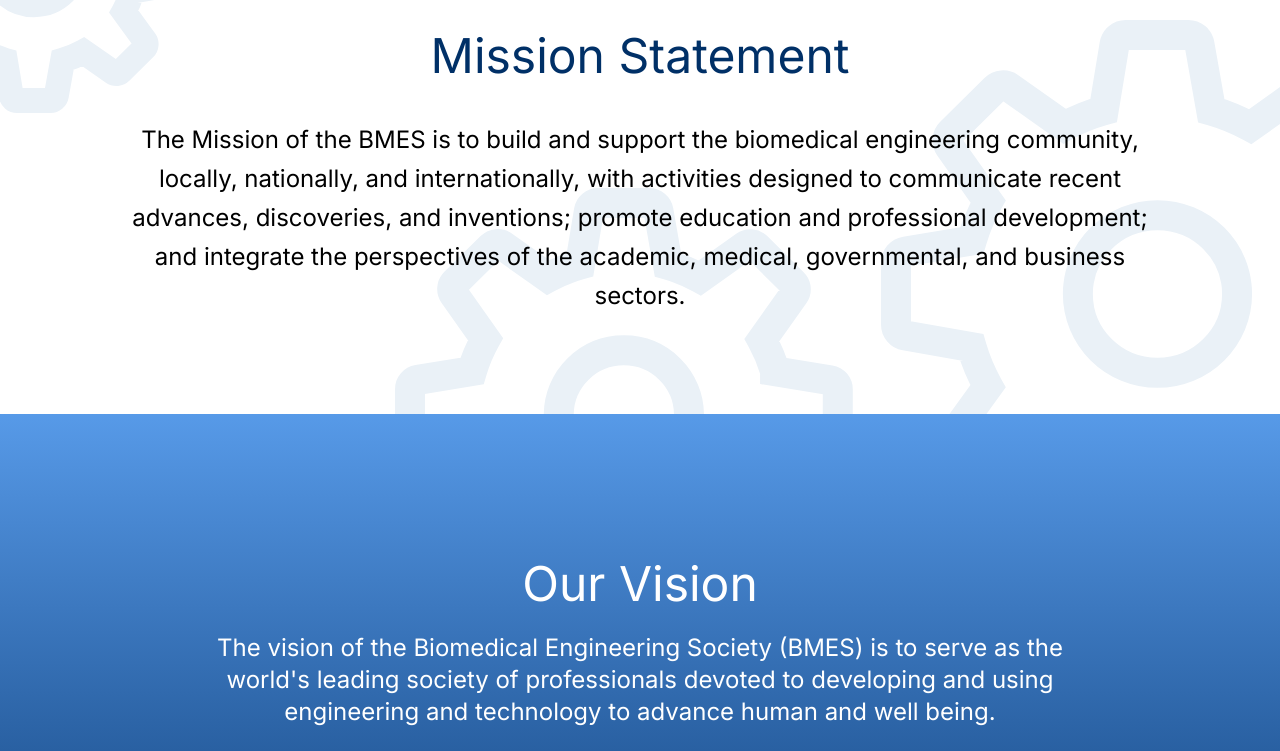
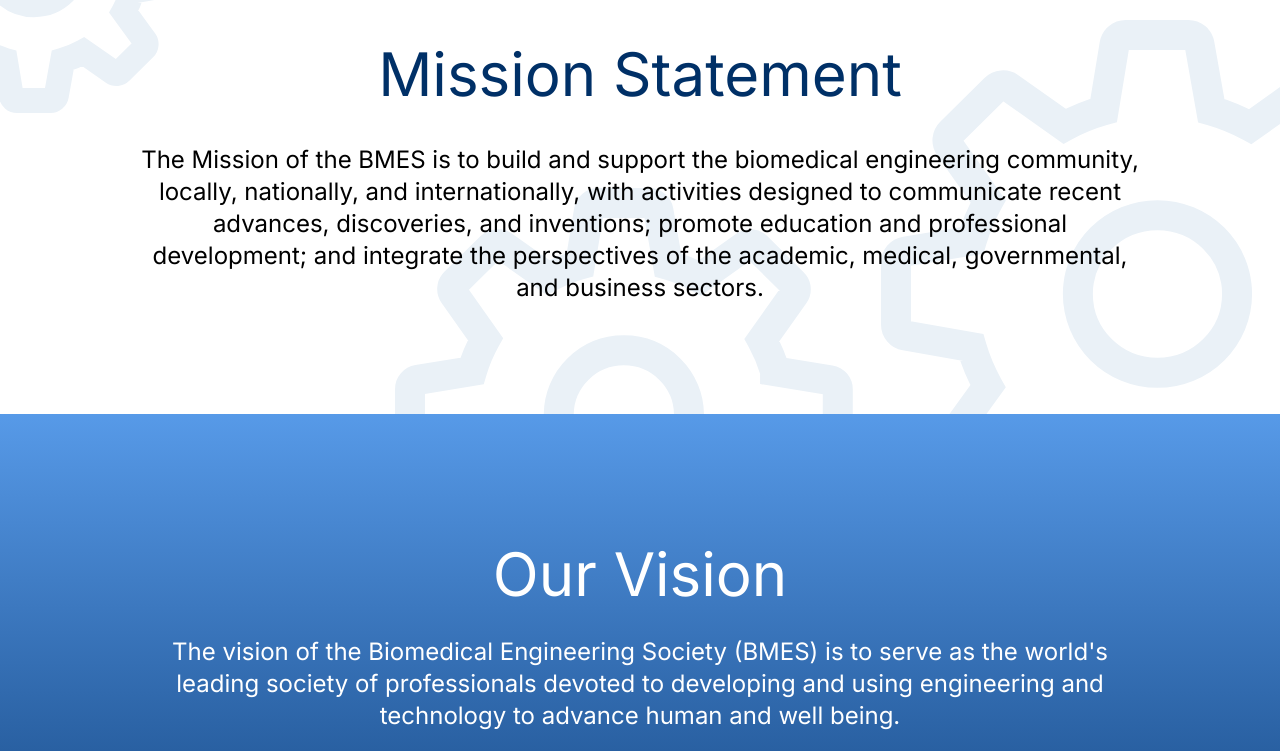
Before and after one commit to acm-ucr/bmes-website, a Next.js app: page /about in a window 1280 px wide. Shown: the part 480-1231 px from the top of the page. Built offline with nearby package versions, Linux system fonts and the light colour scheme.

Commit message:
About animation fixes

```diff
--- a/src/components/about/Mission.tsx
+++ b/src/components/about/Mission.tsx
@@ -10,9 +10,16 @@
 
 import { motion } from "motion/react";
 
+const missionAnimation = {
+  initial: { opacity: 0, y: -20 },
+  whileInView: { opacity: 1, y: 0 },
+  transition: { duration: 0.8 },
+  viewport: { once: true },
+};
+
 const Mission = () => {
   return (
-    <div className="relative flex h-[60vh] w-full items-center justify-center overflow-hidden bg-white px-4 py-16 md:py-20">
+    <div className="relative flex h-[60vh] items-center justify-center overflow-hidden p-4">
       <Image
         src={gear1}
         alt="Decorative gear in the top left corner"
@@ -49,20 +56,17 @@
         aria-hidden="true"
         className="pointer-events-none absolute top-1/2 right-0 z-0 block lg:hidden"
       />
-      <div className="relative z-10 mx-auto max-w-5xl text-center">
+      <div className="relative z-10 text-center md:w-4/5">
         <motion.div
-          initial={{ opacity: 0, y: -40 }}
-          whileInView={{ opacity: 1, y: 0 }}
-          transition={{ duration: 1 }}
-          className="text-bmes-blue-200 mb-4 text-3xl sm:text-4xl lg:text-5xl"
+          {...missionAnimation}
+          className="text-bmes-blue-200 mb-4 text-3xl md:text-5xl lg:text-6xl"
         >
           Mission Statement
         </motion.div>
         <motion.div
-          initial={{ opacity: 0, y: -40 }}
-          whileInView={{ opacity: 1, y: 0 }}
-          transition={{ duration: 1 }}
-          className="pt-4 text-base leading-relaxed sm:text-lg md:text-xl lg:pt-6 lg:text-2xl"
+          {...missionAnimation}
+          transition={{ delay: 0.2 }}
+          className="pt-4 text-lg md:text-xl lg:pt-6 lg:text-2xl"
         >
           The Mission of the BMES is to build and support the biomedical
           engineering community, locally, nationally, and internationally, with
--- a/src/components/about/Vision.tsx
+++ b/src/components/about/Vision.tsx
@@ -1,22 +1,26 @@
 "use client";
 import { motion } from "motion/react";
 
+const visionAnimation = {
+  initial: { opacity: 0, y: -20 },
+  whileInView: { opacity: 1, y: 0 },
+  transition: { duration: 0.8 },
+  viewport: { once: true },
+};
+
 const Vision = () => {
   return (
-    <div className="from-bmes-blue-300 to-bmes-blue-200 flex min-h-[80vh] w-full flex-col items-center justify-center bg-linear-to-b px-6 py-10 md:px-10">
+    <div className="from-bmes-blue-300 to-bmes-blue-200 flex h-[100vh] flex-col items-center justify-center gap-8 bg-linear-to-b px-6 text-center text-lg text-white md:h-[80vh] md:px-10 md:text-xl lg:text-2xl">
       <motion.div
-        initial={{ opacity: 0, y: -40 }}
-        whileInView={{ opacity: 1, y: 0 }}
-        transition={{ duration: 1 }}
-        className="mb-6 text-3xl text-white md:text-5xl"
+        {...visionAnimation}
+        className="text-3xl md:text-5xl lg:text-6xl"
       >
         Our Vision
       </motion.div>
       <motion.div
-        initial={{ opacity: 0, x: -60 }}
-        whileInView={{ opacity: 1, x: 0 }}
-        transition={{ duration: 1 }}
-        className="mb-5 w-full text-center text-lg text-white md:w-3/4 md:text-2xl"
+        {...visionAnimation}
+        transition={{ delay: 0.2 }}
+        className="md:w-4/5"
       >
         The vision of the Biomedical Engineering Society (BMES) is to serve as
         the world's leading society of professionals devoted to developing and
@@ -24,10 +28,9 @@
       </motion.div>
 
       <motion.div
-        initial={{ opacity: 0, x: 60 }}
-        whileInView={{ opacity: 1, x: 0 }}
-        transition={{ duration: 1 }}
-        className="w-full text-center text-lg text-white md:w-3/4 md:text-2xl"
+        {...visionAnimation}
+        transition={{ delay: 0.4 }}
+        className="md:w-4/5"
       >
         We at the UC Riverside chapter of this organization are dedicated in
         helping our members achieve their academic goals, whether they be
```
